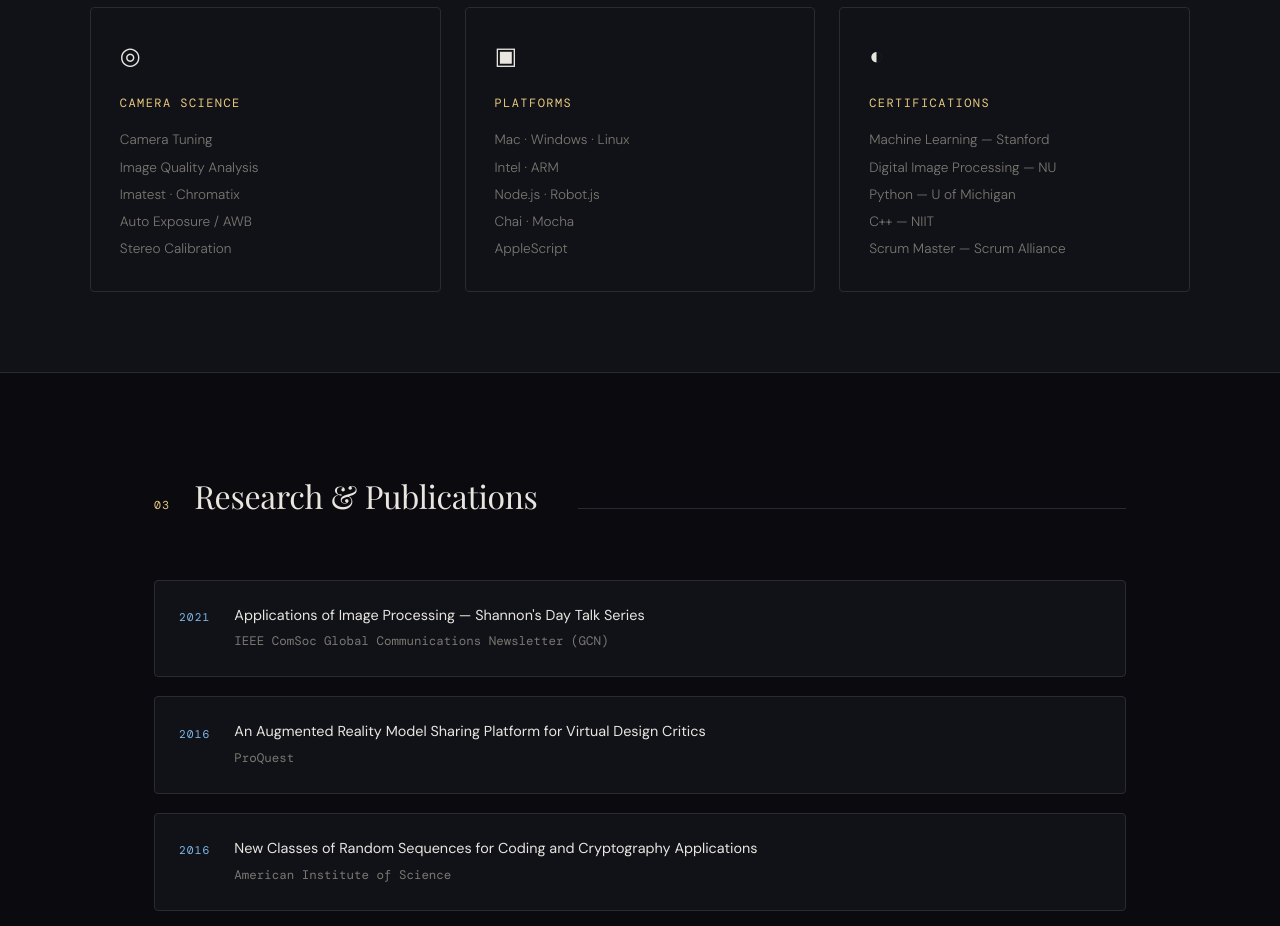
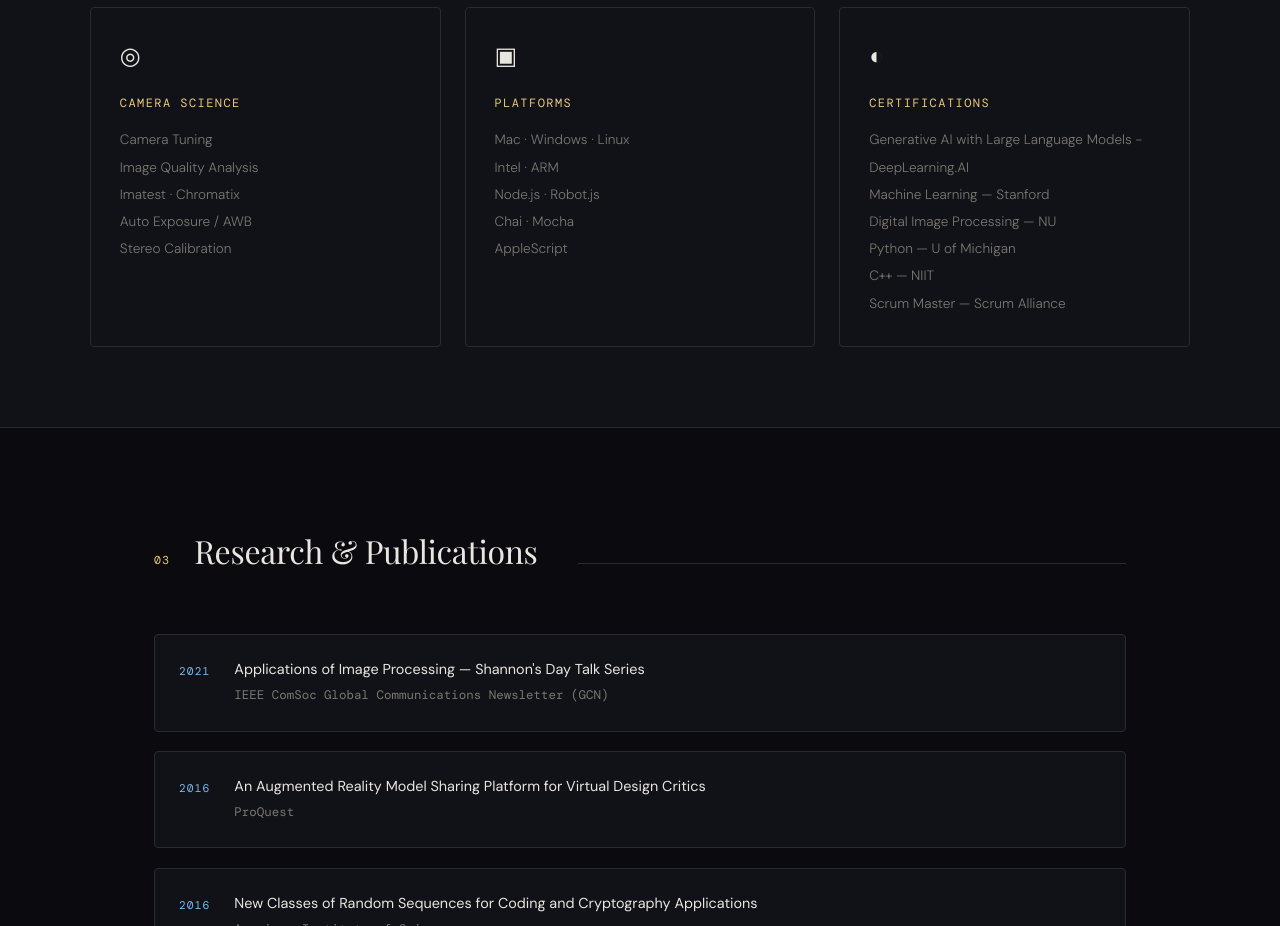
Before and after one commit to keerthimalati/keerthimalati.github.io, a plain HTML site: page index.html in a window 1280 px wide. Shown: the part 2600-3526 px from the top of the page. Drawn offline with nearby package versions, Linux system fonts and the light colour scheme; a web font is replaced by a local one.

Commit message:
Modify certifications

```diff
--- a/index.html
+++ b/index.html
@@ -775,6 +775,7 @@
       <div class="skill-card-icon">◐</div>
       <div class="skill-card-title">Certifications</div>
       <ul class="skill-list">
+        <li>Generative AI with Large Language Models - DeepLearning.AI</li>
         <li>Machine Learning — Stanford</li>
         <li>Digital Image Processing — NU</li>
         <li>Python — U of Michigan</li>
```
